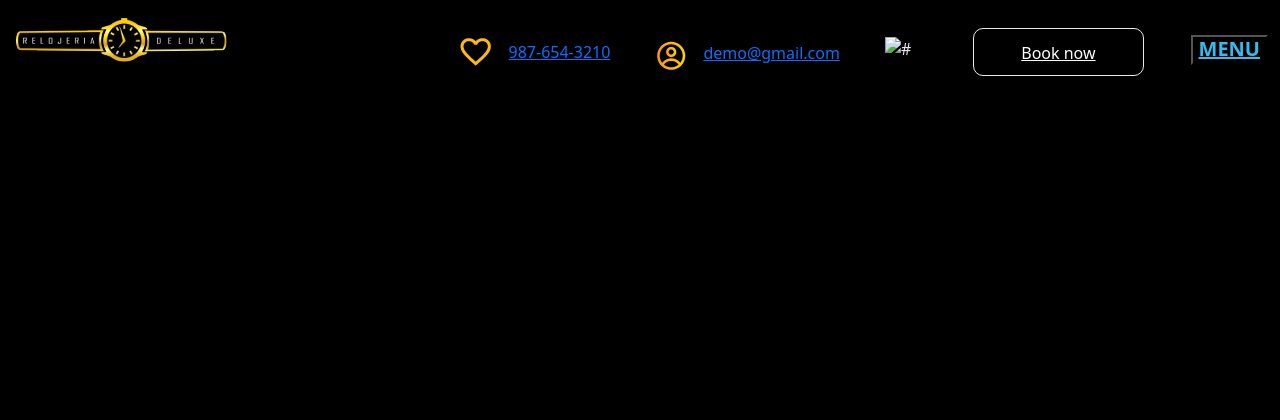
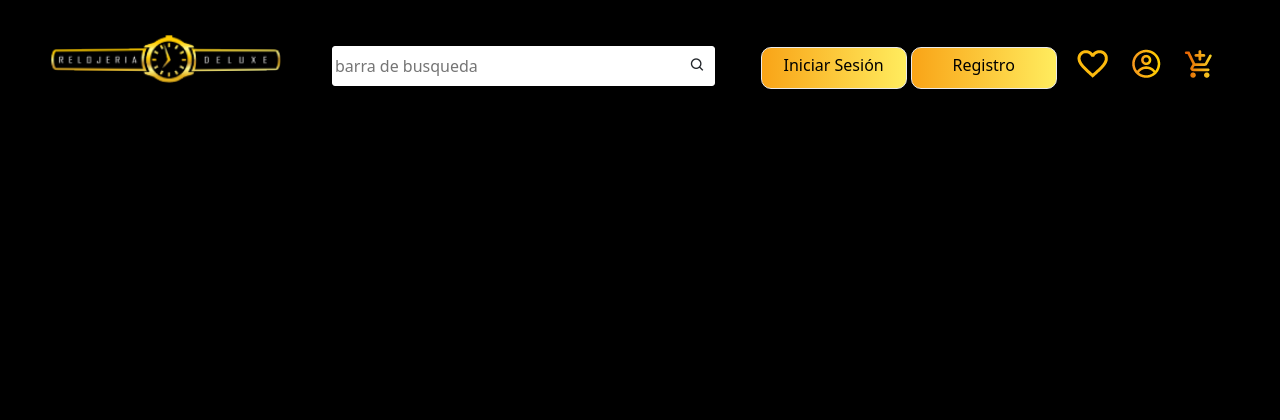
Before and after one commit to camilo99/App_reloj, a PHP site: page / in a window 1280 px wide. Shown: the top 420 px of the page. Run offline with PHP 8.4, Linux system fonts and the light colour scheme.

Commit message:
changues

```diff
--- a/Index.html
+++ b/Index.html
@@ -9,6 +9,7 @@
     <!-- CSS de Bootstrap -->
     <link rel="stylesheet" href="css/index.css">
     <link href="css/bootstrap/bootstrap.min.css" rel="stylesheet" media="screen">
+    <link href='https://unpkg.com/boxicons@2.1.4/css/boxicons.min.css' rel='stylesheet'>
 
 
     <!-- librerías opcionales que activan el soporte de HTML5 para IE8 -->
@@ -35,24 +36,33 @@
                       <div class="row">
                           <div class="col-md-3">
                               <div class="full">
-                                  <a class="logo" href="index.html"><img src="imgs/logo.png" alt="#" /></a>
+                                  <a class="logo" href="index.html"><img class="img_logo" src="imgs/logo.png" alt="#" /></a>
                               </div>
                           </div>
-                          <div class="col-md-9">
+                          <div class="col-md-4">
+                              <div class="full">
+                                <input type="text" class="buscar" placeholder="barra de busqueda"><i class='bx bx-search search'></i>
+                              </div>
+                          </div>
+                          <div class="col-md-5">
                               <div class="full">
                                   <div class="right_header_info">
+                                    <ul>
+                                      <li class="button_user">
+                                         <a class="button" href=""> Iniciar Sesión</a>
+                                      </li>
+                                    </ul>
+                                    <ul>
+                                      <li class="button_user">
+                                         <a class="button" href=""> Registro</a>
+                                      </li>
+                                    </ul>
                                       <ul>
-                                          <li class="dinone"><img style="margin-right: 15px;margin-left: 15px;" src="imgs/icono_corazon.png" alt="#"><a href="#">987-654-3210</a></li>
-                                          <li class="dinone"><img style="margin-right: 15px;" src="imgs/icono_user.png" alt="#"><a href="#">demo@gmail.com</a></li>
+                                          <li class="dinone"><img style="margin-right: 15px;margin-left: 15px;" src="imgs/icono_corazon.png" alt="#"><a href="#"></a></li>
+                                          <li class="dinone"><img style="margin-right: 15px; position:relative; top:-2px;"  src="imgs/icono_user.png" alt="#"><a href="#"></a></li>
 
-                                          <li class="dinone"><img style="margin-right: 15px;" src="" alt="#"></li>
-                                          <li class="button_user"> <a class="button" href="#">Book now</a></li>
+                                          <li class="dinone"><img style="margin-right: 15px;" src="imgs/icono_carro.png" alt="#"></li>
 
-                                          <li>
-                                              <button type="button" id="sidebarCollapse">
-                                                  <a href="#">MENU</a>
-                                              </button>
-                                          </li>
                                       </ul>
                                   </div>
                               </div>
@@ -67,6 +77,7 @@
               <!-- Placed at the end of the document so the pages load faster -->
               <script src="https://code.jquery.com/jquery-1.12.4.min.js" integrity="sha384-nvAa0+6Qg9clwYCGGPpDQLVpLNn0fRaROjHqs13t4Ggj3Ez50XnGQqc/r8MhnRDZ" crossorigin="anonymous"></script>
               <script>window.jQuery || document.write('<script src="../../assets/js/vendor/jquery.min.js"><\/script>')</script>
+              <script src="https://unpkg.com/boxicons@2.1.4/dist/boxicons.js"></script>
               <script src="js/bootstrap/bootstrap.min.js"></script>
 
   </body>
--- a/css/index.css
+++ b/css/index.css
@@ -2,25 +2,21 @@ body{
   background: -webkit-linear-gradient(top,black 80%,#f9a417 );
  background-attachment:fixed;
 }
-.loader_bg {
+ .loader_bg {
     position: fixed;
     z-index: 9999999;
     background: #fff;
     width: 100%;
     height: 100%;
 }
-li{
+.button{
+    background: -webkit-linear-gradient(right, #FFEC5E,#f9a417)!important;
+    color: #000000;
+}
 
-}
-ul{
-
-}
-nav{
-
-}
-header {
+ header {
     min-height: 90px;
-    padding: 15px 0;
+    padding: 40px 0;
     width: 100%;
     top: 0;
     left: 0;
@@ -29,27 +25,43 @@ header {
 header .container-fluid {
     max-width: 1850px;
 }
-.right_header_info {
+ .right_header_info {
     width: 100%;
     float: left;
-    padding: 20px 0 0;
+    padding: 5px 0 0;
+}
+.buscar {
+    border: 1px solid white;
+    width: 95%;
+    height: 40px;
+    border-radius: 3px 3px 3px 3px;
+    margin-top: 6px;
+}
+.img_logo{
+  width: 80%;
+position: relative;
+margin-left: 35px;
+margin-top: -8px;
+}
+a{
+  color:#ffff;
+  text-decoration:none!important;
 }
 .right_header_info ul {
     list-style: none;
     padding: 0;
     margin: 0;
-    float: right;
 }
 .right_header_info ul li {
     display: inline;
-    font-size: 16px;
-    margin-left: 45px;
-    color: #eaeaea;
-    font-weight: 400;
-    float: left;
+    /* margin-left: 45px; */
 }
 .right_header_info ul li a {
-    font-weight: 300;
+}
+.search {
+    position: relative;
+    right: 25px;
+    top: 0px;
 }
 #sidebarCollapse a {
     font-size: 20px;
@@ -63,7 +75,7 @@ header .container-fluid {
 .button_user a {
     float: left;
     min-width: 75px;
-    height: 35px;
+    height: 30px;
     text-align: center;
     line-height: 35px;
     position: relative;
@@ -72,16 +84,17 @@ header .container-fluid {
     margin: 0 2px;
 }
 .button_user a {
-    float: left;
-    min-width: 75px;
-    height: 48px;
+    /* float: left; */
+    /* min-width: 75px; */
+    width: 146px;
+    height: 42px;
     text-align: center;
-    line-height: 48px;
+    /* line-height: 48px; */
     position: relative;
-    top: -7px;
-    padding: 0 47px;
-    color: #fff;
-    margin: 0 2px;
+    top: 2px;
+    /* padding: 0 47px; */
+    /* color: #fff; */
+    /* margin: 0 2px; */
     border: solid #eaeaea 1px;
     border-radius: 10px;
     background: #000;
```
Also changed, not shown: footer.html (added, +26 -0 lines), header.html (added, +46 -0 lines).
